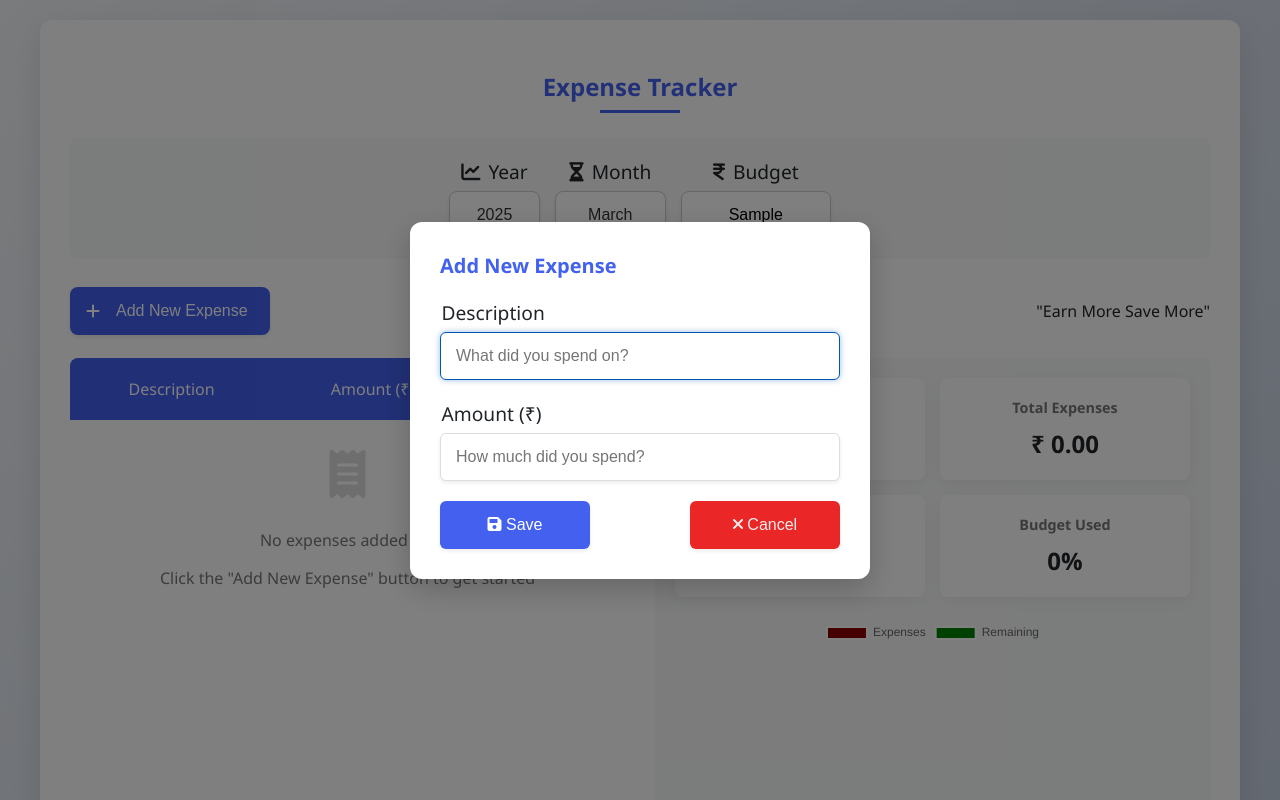
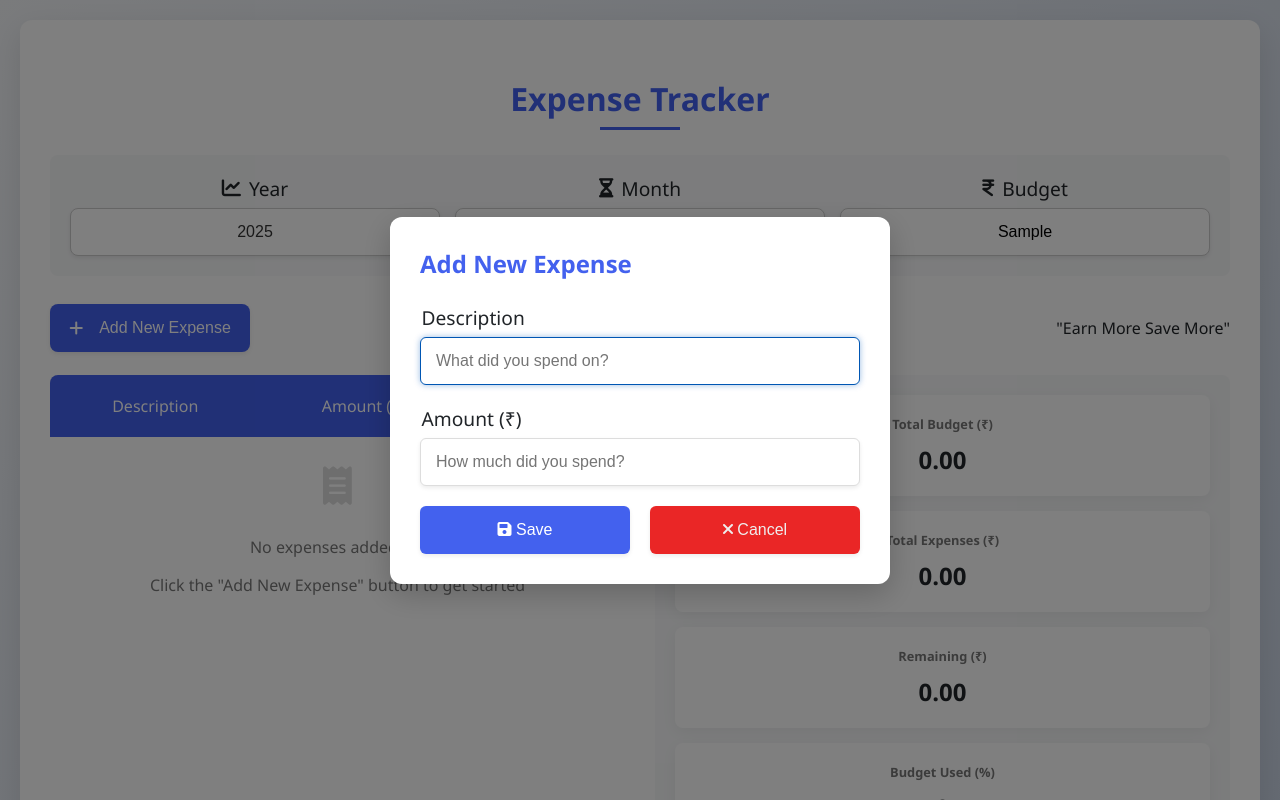
Before and after one commit to sw1pgh/Expense_Tracker, a plain HTML site: page index.html in a window 1280 px wide. Both pictures are taken after typing "Sample" into the empty fields and a click on the button "Add New Expense". Shown: the top 800 px of the page. Drawn offline with nearby package versions, Linux system fonts and the light colour scheme.

Commit message:
Entire Codebase has been updated

```diff
--- a/index.html
+++ b/index.html
@@ -81,20 +81,20 @@
         <div class="summary">
           <div class="summary-grid">
             <div class="summary-card">
-              <h4>Total Budget</h4>
-              <p class="currency">₹&nbsp;<span id="totalBudget">0.00</span></p>
+              <h4>Total Budget (₹)</h4>
+              <p class="currency"><span id="totalBudget">0.00</span></p>
             </div>
             <div class="summary-card">
-              <h4>Total Expenses</h4>
-              <p class="currency">₹&nbsp;<span id="totalExpenses">0.00</span></p>
+              <h4>Total Expenses (₹)</h4>
+              <p class="currency"><span id="totalExpenses">0.00</span></p>
             </div>
             <div class="summary-card">
-              <h4>Remaining</h4>
-              <p class="currency">₹&nbsp;<span id="savings">0.00</span></p>
+              <h4>Remaining (₹)</h4>
+              <p class="currency"><span id="savings">0.00</span></p>
             </div>
             <div class="summary-card">
-              <h4>Budget Used</h4>
-              <p><span id="budgetPercentage">0</span>%</p>
+              <h4>Budget Used (%)</h4>
+              <p><span id="budgetPercentage">0</span></p>
             </div>
           </div>
 
--- a/script.js
+++ b/script.js
@@ -10,7 +10,21 @@ window.onload = function () {
   loadData();
   renderTable();
   updateSummary();
+
+  // Save initial state to ensure data persists across refreshes
+  saveFiltersState();
 };
+
+// Save filter state to sessionStorage
+function saveFiltersState() {
+  const currentYear = document.getElementById("yearSelect").value;
+  const currentMonth = document.getElementById("monthSelect").value;
+  const startAmount = document.getElementById("startAmount").value;
+
+  sessionStorage.setItem('expenseTrackerYear', currentYear);
+  sessionStorage.setItem('expenseTrackerMonth', currentMonth);
+  sessionStorage.setItem('expenseTrackerBudget', startAmount);
+}
 
 // Populate year selection from 2023 to current year + 5
 const populateYears = () => {
@@ -25,11 +39,12 @@ const populateYears = () => {
     yearSelect.appendChild(option);
   }
 
-  // Set current year as default
-  yearSelect.value = currentYear;
+  // Set stored year as default, or current year if none stored
+  const storedYear = sessionStorage.getItem('expenseTrackerYear');
+  yearSelect.value = storedYear || currentYear;
 };
 
-// Initialize with current month
+// Initialize with stored month or current month
 const setCurrentMonth = () => {
   const months = [
     "January",
@@ -45,7 +60,20 @@ const setCurrentMonth = () => {
     "November",
     "December",
   ];
-  document.getElementById("monthSelect").value = months[new Date().getMonth()];
+
+  const storedMonth = sessionStorage.getItem('expenseTrackerMonth');
+
+  if (storedMonth && months.includes(storedMonth)) {
+    document.getElementById("monthSelect").value = storedMonth;
+  } else {
+    document.getElementById("monthSelect").value = months[new Date().getMonth()];
+  }
+
+  // Set stored budget amount if available
+  const storedBudget = sessionStorage.getItem('expenseTrackerBudget');
+  if (storedBudget) {
+    document.getElementById("startAmount").value = storedBudget;
+  }
 };
 
 // Modal functions
@@ -91,7 +119,7 @@ function saveExpense() {
     expenses[currentEditIndex] = { desc, amount };
   }
 
-  saveData(); // Save to localStorage first
+  saveData(); // Save to sessionStorage first
   closeModal(); // Then close modal
   renderTable(); // Then render table
   updateSummary(); // Then update summary
@@ -154,6 +182,9 @@ function updateSummary() {
   document.getElementById("savings").textContent = savings.toFixed(2);
   document.getElementById("budgetPercentage").textContent = budgetUsed;
 
+  // Save budget value to sessionStorage
+  sessionStorage.setItem('expenseTrackerBudget', totalBudget);
+
   updateChart(totalBudget, totalExpenses, savings);
 }
 
@@ -162,7 +193,11 @@ function saveData() {
   const currentMonth = document.getElementById("monthSelect").value;
   const storageKey = `expenses_${currentYear}_${currentMonth}`;
 
-  localStorage.setItem(storageKey, JSON.stringify(expenses));
+  // Save to sessionStorage
+  sessionStorage.setItem(storageKey, JSON.stringify(expenses));
+
+  // Save current filters state
+  saveFiltersState();
 }
 
 function loadData() {
@@ -170,7 +205,7 @@ function loadData() {
   const currentMonth = document.getElementById("monthSelect").value;
   const storageKey = `expenses_${currentYear}_${currentMonth}`;
 
-  const storedData = localStorage.getItem(storageKey);
+  const storedData = sessionStorage.getItem(storageKey);
   if (storedData) {
     expenses = JSON.parse(storedData);
   } else {
@@ -180,14 +215,22 @@ function loadData() {
 
 // Add event listeners for year and month changes
 document.getElementById("yearSelect").addEventListener("change", function () {
+  saveFiltersState();
   loadData();
   renderTable();
   updateSummary();
 });
 
 document.getElementById("monthSelect").addEventListener("change", function () {
+  saveFiltersState();
   loadData();
   renderTable();
+  updateSummary();
+});
+
+// Add event listener for budget amount changes
+document.getElementById("startAmount").addEventListener("change", function() {
+  saveFiltersState();
   updateSummary();
 });
 
--- a/styles.css
+++ b/styles.css
@@ -18,17 +18,17 @@ body {
   font-family: "Segoe UI", Tahoma, Geneva, Verdana, sans-serif;
   background: linear-gradient(135deg, #f5f7fa 0%, #c3cfe2 100%);
   margin: 0;
-  padding: 20px;
+  padding: clamp(10px, 2vw, 20px);
   color: var(--dark-color);
   min-height: 100vh;
 }
 
 .container {
-  max-width: 1200px;
-  /* max-height: auto; */
+  max-width: 1700px;
+  width: 100%;
   margin: auto;
   background: white;
-  padding: 30px;
+  padding: clamp(15px, 3vw, 30px);
   border-radius: 12px;
   box-shadow: 0 10px 30px rgba(0, 0, 0, 0.1);
 }
@@ -36,10 +36,11 @@ body {
 h2 {
   color: var(--primary-color);
   font-weight: 600;
-  margin-bottom: 25px;
+  margin-bottom: clamp(15px, 2.5vw, 25px);
   position: relative;
   padding-bottom: 10px;
   text-align: center;
+  font-size: clamp(1.5rem, 3vw, 2rem);
 }
 
 h2:after {
@@ -48,7 +49,7 @@ h2:after {
   bottom: 0;
   left: 50%;
   transform: translateX(-50%);
-  width: 80px;
+  width: clamp(60px, 8vw, 80px);
   height: 3px;
   background: var(--primary-color);
 }
@@ -56,59 +57,61 @@ h2:after {
 .filters {
   display: flex;
   flex-wrap: wrap;
-  gap: 15px;
+  gap: clamp(10px, 1.5vw, 15px);
   justify-content: center;
-  margin-bottom: 25px;
+  margin-bottom: clamp(15px, 2.5vw, 25px);
   background: var(--light-color);
-  padding: 20px;
+  padding: clamp(15px, 2vw, 20px);
   border-radius: 8px;
 }
 
+.filter-group {
+  min-width: 120px;
+  flex: 1 1 150px;
+}
+
 .filter-group select {
-  appearance: none; /* Remove default arrow */
+  appearance: none;
   -webkit-appearance: none;
   -moz-appearance: none;
   background-color: white;
   border: 1px solid #ccc;
   border-radius: 8px;
   padding: 10px 15px;
-  font-size: 16px;
+  font-size: clamp(0.875rem, 1.5vw, 1rem);
   font-weight: 500;
   color: #333;
   cursor: pointer;
   width: 100%;
-  padding-right: 15px; /* Adjust padding */
+  padding-right: 15px;
 }
 
-/* Removes arrows on some browsers */
 .filter-group select::-ms-expand {
   display: none;
 }
 
-/* Label Styles */
 label {
   display: flex;
   justify-content: center;
   align-items: center;
-  font-size: 1.2rem;
+  font-size: clamp(0.9rem, 1.5vw, 1.2rem);
   font-weight: 500;
   color: var(--dark-color);
   margin-bottom: 6px;
   padding: 0 12px;
-  gap: 8px; /* Better spacing between label text and input */
+  gap: 8px;
 }
 
-/* Input, Select, and Button Styles */
 select,
 input,
 button {
-  width: auto; /* Responsive width */
-  max-width: 150px; /* Prevents excessive stretching */
-  min-height: 48px; /* Slightly taller for a better feel */
-  padding: 12px 16px; /* Comfortable padding */
-  border-radius: 8px; /* Softer rounded corners */
-  border: 1.5px solid #ccc; /* Subtle border */
-  font-size: 1rem;
+  width: 100%;
+  max-width: 100%;
+  min-height: 48px;
+  padding: 12px 16px;
+  border-radius: 8px;
+  border: 1.5px solid #ccc;
+  font-size: clamp(0.875rem, 1.5vw, 1rem);
   background-color: #fff;
   transition: all 0.2s ease-in-out;
   box-shadow: 0px 2px 4px rgba(0, 0, 0, 0.08);
@@ -116,9 +119,9 @@ button {
 
 #modalAmount,
 #modalDesc {
-  align-items: start;
-  min-width: 400px;
-  max-width: 500px;
+  min-width: unset;
+  max-width: 100%;
+  width: 100%;
 }
 
 #startAmount,
@@ -127,7 +130,6 @@ button {
   text-align: center;
 }
 
-/* Hover & Focus Effects */
 select:hover,
 input:hover,
 button:hover {
@@ -145,25 +147,26 @@ button:focus {
 .add-btn-container {
   display: flex;
   flex-wrap: wrap;
-  gap: 15px;
+  gap: clamp(10px, 1.5vw, 15px);
   justify-content: space-between;
   align-items: center;
-  /* padding-top: 10px; */
   border-radius: 8px;
+  margin-bottom: 15px;
 }
 
 .add-btn {
   max-width: 200px;
+  width: 100%;
   background: var(--primary-color);
   color: white;
   border: none;
   cursor: pointer;
   display: flex;
   align-items: center;
-  justify-content: left;
+  justify-content: center;
   font-weight: 500;
-  margin-right: 20px;
-  min-width: 200px;
+  margin-right: 0;
+  min-width: unset;
 }
 
 .add-btn:hover {
@@ -173,33 +176,40 @@ button:focus {
 
 .dashboard {
   display: grid;
-  grid-template-columns: 1fr 1fr;
-  gap: 30px;
+  grid-template-columns: repeat(auto-fit, minmax(300px, 1fr));
+  gap: clamp(15px, 3vw, 30px);
   margin-top: 20px;
 }
 
 .modals {
   display: flex;
-  justify-content: space-between;
-  align-items: center;
-  max-width: auto;
-  /* gap: 2px; */
+  flex-direction: column;
+  gap: 10px;
+  width: 100%;
 }
 
-@media (max-width: 768px) {
-  .dashboard {
-    grid-template-columns: 1fr;
+@media (min-width: 768px) {
+  .modals {
+    flex-direction: row;
+    justify-content: space-between;
+    align-items: center;
+  }
+
+  .add-btn {
+    margin-right: 20px;
   }
 }
 
 .expense-list {
   background: white;
   border-radius: 8px;
-  overflow: hidden;
+  overflow-x: auto;
+  width: 100%;
 }
 
 table {
   width: 100%;
+  min-width: 500px;
   border-collapse: collapse;
   border-spacing: 0 3px;
 }
@@ -207,13 +217,14 @@ table {
 th {
   background: var(--primary-color);
   color: white;
-  padding: 20px;
+  padding: clamp(10px, 2vw, 20px);
   text-align: center;
   font-weight: 500;
+  white-space: nowrap;
 }
 
 td {
-  padding: 15px;
+  padding: clamp(8px, 1.5vw, 15px);
   border-bottom: 1px solid #eee;
   text-align: center;
 }
@@ -235,6 +246,7 @@ tr:nth-child(even) {
   justify-content: center;
   align-items: center;
   gap: 8px;
+  flex-wrap: wrap;
 }
 
 .delete-btn,
@@ -242,13 +254,15 @@ tr:nth-child(even) {
   color: white;
   border: none;
   cursor: pointer;
-  padding: 10px 18px;
+  padding: 8px 12px;
   border-radius: 4px;
-  font-size: 0.9rem;
+  font-size: clamp(0.75rem, 1vw, 0.9rem);
+  min-height: unset;
+  width: auto;
 }
 
 .delete-btn {
-  background: rgb(234, 38, 38);
+  background: var(--danger-color);
 }
 
 .edit-btn {
@@ -258,47 +272,67 @@ tr:nth-child(even) {
 .edit-btn:hover {
   background: var(--primary-color);
 }
+
 .delete-btn:hover {
   background: darkred;
 }
 
 .summary {
   background: var(--light-color);
-  padding: 20px;
+  padding: clamp(15px, 2vw, 20px);
   border-radius: 8px;
   text-align: center;
+  width: 100%;
 }
 
 .summary-grid {
   display: grid;
-  grid-template-columns: 1fr 1fr;
-  gap: 15px;
+  /* Change from fixed widths to auto-fit with a minimum width */
+  grid-template-columns: repeat(auto-fit, minmax(300px, 1fr));
+  gap: clamp(10px, 1.5vw, 15px);
   margin-bottom: 20px;
 }
 
 .summary-card {
   background: white;
-  padding: 20px;
+  padding: clamp(15px, 2vw, 20px);
   border-radius: 8px;
   box-shadow: 0 4px 15px rgba(0, 0, 0, 0.05);
+  /* Add these properties for better text handling */
+  width: 100%;
+  min-width: 0; /* Allows the card to shrink below content size if needed */
+  overflow: hidden; /* Ensures content doesn't overflow */
+  transition: all 0.3s ease; /* Smooth transition for size changes */
 }
 
 .summary-card h4 {
   margin: 0;
-  font-size: 0.9rem;
+  font-size: clamp(0.8rem, 1vw, 0.9rem);
   color: #777;
+  /* Add this for better text wrapping */
+  overflow-wrap: break-word;
+  word-wrap: break-word;
+  hyphens: auto;
 }
 
 .summary-card p {
   margin: 10px 0 0;
-  font-size: 1.5rem;
+  font-size: clamp(1.2rem, 2vw, 1.5rem);
   font-weight: 600;
+  /* Add this for better number handling */
+  overflow-wrap: break-word;
+  word-wrap: break-word;
+  /* Make sure the numbers don't shrink too much */
+  white-space: nowrap;
+  overflow: scroll;
 }
 
 .chart-container {
-  max-width: 300px;
+  max-width: 100%;
+  height: auto;
+  aspect-ratio: 1/1;
   max-height: 300px;
-  margin: 20px auto;
+  margin: 30px auto;
 }
 
 .modal-overlay {
@@ -315,6 +349,7 @@ tr:nth-child(even) {
   opacity: 0;
   pointer-events: none;
   transition: opacity 0.3s ease;
+  padding: 15px;
 }
 
 .modal-overlay.active {
@@ -324,12 +359,12 @@ tr:nth-child(even) {
 
 .modal {
   background: white;
-  padding: 30px;
+  padding: clamp(20px, 3vw, 30px);
   border-radius: 12px;
   box-shadow: 0 10px 30px rgba(0, 0, 0, 0.2);
-  width: auto;
-  min-width: 400px;
+  width: 100%;
   max-width: 500px;
+  min-width: unset;
   transform: translateY(20px);
   transition: transform 0.3s ease;
 }
@@ -342,7 +377,7 @@ tr:nth-child(even) {
   margin-top: 0;
   color: var(--primary-color);
   font-weight: 600;
-  font-size: 20px;
+  font-size: clamp(1.2rem, 2vw, 1.5rem);
 }
 
 .form-group {
@@ -351,10 +386,12 @@ tr:nth-child(even) {
   justify-content: left;
   align-items: flex-start;
   margin-bottom: 20px;
+  width: 100%;
 }
 
 .form-group label {
   padding: 0px 1.5px;
+  justify-content: flex-start;
 }
 
 .modal-btn {
@@ -370,12 +407,24 @@ tr:nth-child(even) {
   background: var(--primary-color);
   color: white;
   margin-right: 10px;
+  margin-bottom: 10px;
 }
 
 .cancel-btn {
   width: 100%;
-  background: rgb(234, 38, 38);
+  background: var(--danger-color);
   color: #eee;
+}
+
+@media (min-width: 480px) {
+  .modals {
+    flex-direction: row;
+    gap: 10px;
+  }
+
+  .save-btn {
+    margin-bottom: 0;
+  }
 }
 
 .save-btn:hover {
@@ -390,13 +439,13 @@ tr:nth-child(even) {
 
 .empty-state {
   text-align: center;
-  padding: 30px;
+  padding: clamp(20px, 3vw, 30px);
   color: #777;
   display: none;
 }
 
 .empty-state i {
-  font-size: 3rem;
+  font-size: clamp(2rem, 3vw, 3rem);
   margin-bottom: 15px;
   color: #ddd;
 }
@@ -406,12 +455,13 @@ tr:nth-child(even) {
   padding: 12px 15px;
   border-radius: 6px;
   border: 1px solid #ddd;
-  font-size: 1rem;
+  font-size: clamp(0.875rem, 1.5vw, 1rem);
 }
 
 .inplace-edit {
   display: flex;
   gap: 8px;
+  width: 100%;
 }
 
 .inplace-edit input {
@@ -420,7 +470,7 @@ tr:nth-child(even) {
 
 .currency {
   font-family: "Segoe UI", Tahoma, Geneva, Verdana, sans-serif;
-  font-size: 16px;
+  font-size: clamp(0.875rem, 1.5vw, 1rem);
 }
 
 .text-success {
@@ -430,3 +480,14 @@ tr:nth-child(even) {
 .text-danger {
   color: var(--danger-color);
 }
+
+@media (max-width: 480px) {
+  .action-btns {
+    flex-direction: column;
+  }
+
+  .delete-btn,
+  .edit-btn {
+    width: 100%;
+  }
+}
```
